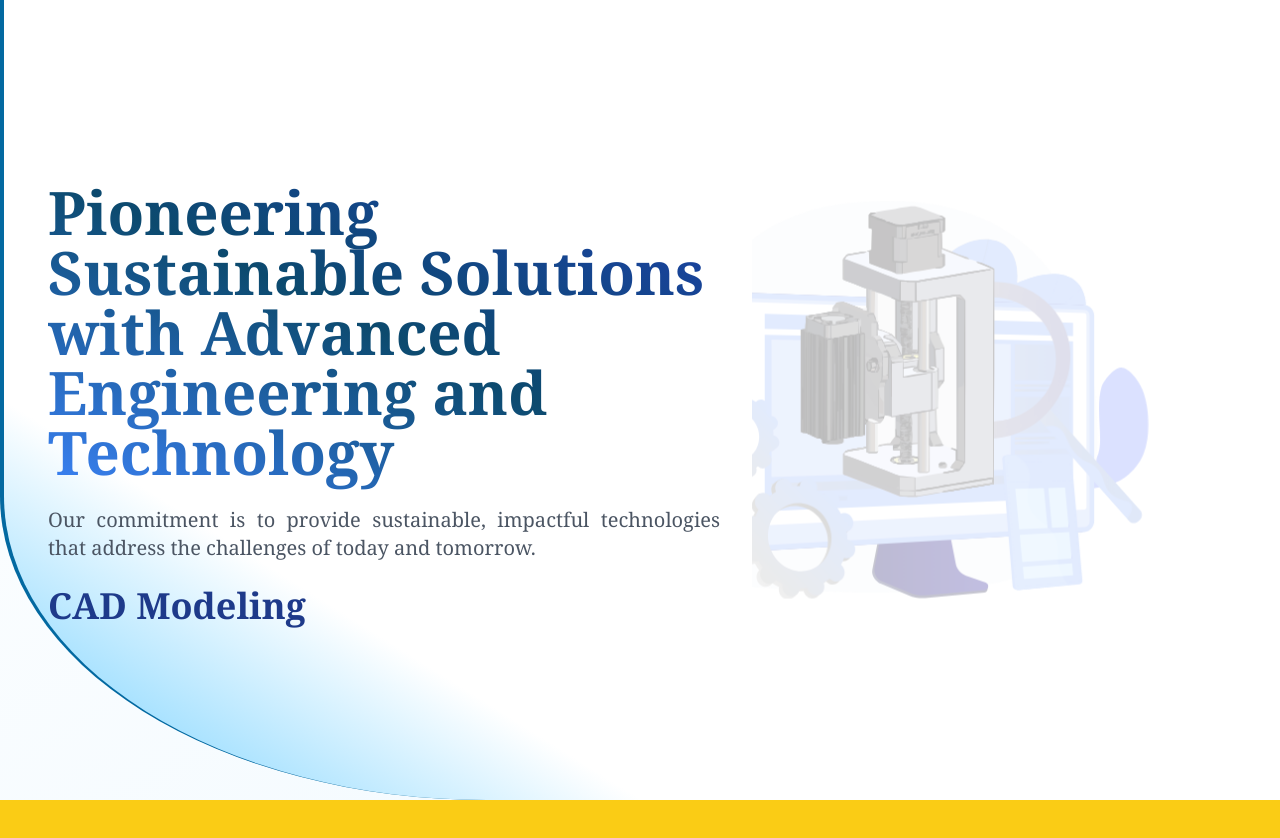
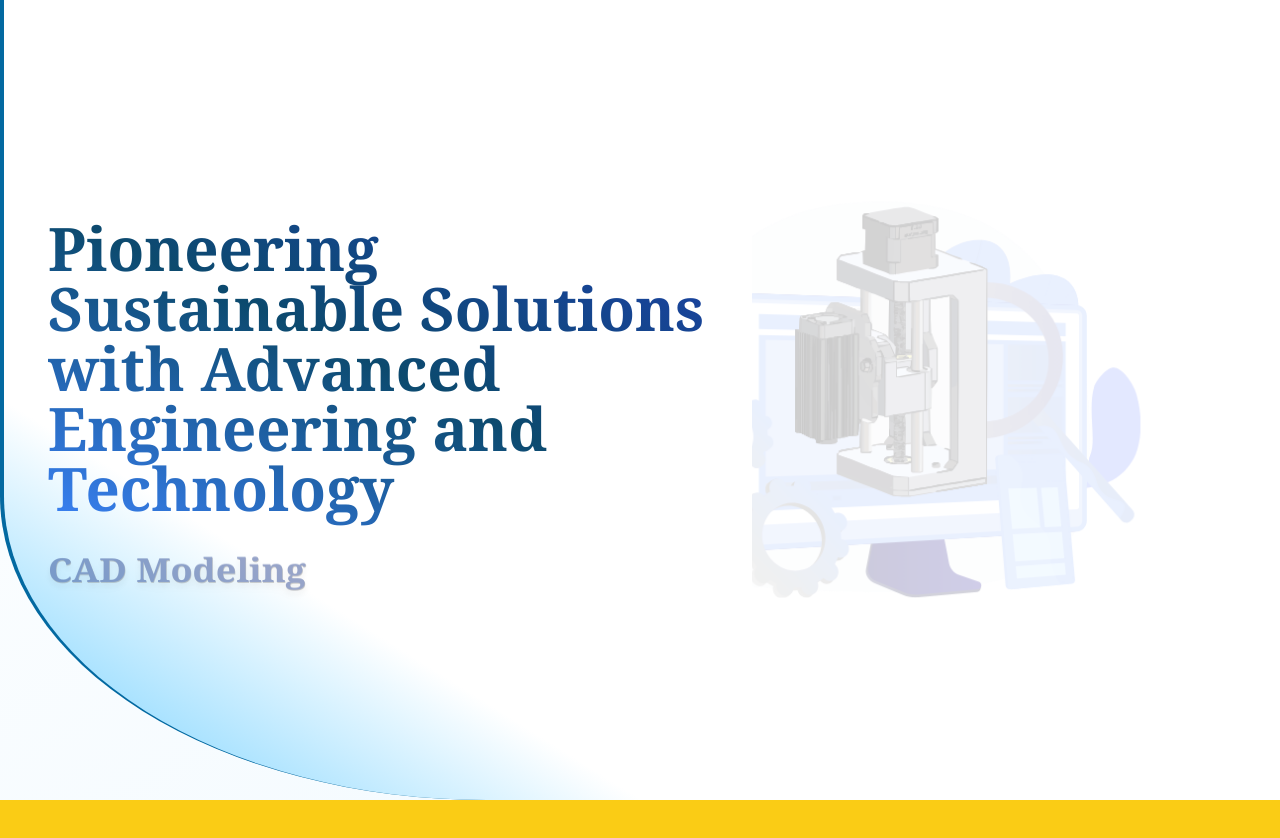
Before and after one commit to tensor-labz/tensor-labz-website, a React (Vite) app: page / in a window 1280 px wide. Shown: the top 838 px of the page. Built offline with nearby package versions, Linux system fonts and the light colour scheme.

Commit message:
fix:Heroseection Transision issue fixed timer setup

```diff
--- a/src/components/Page/Home/Hero/HeroImageSlider.tsx
+++ b/src/components/Page/Home/Hero/HeroImageSlider.tsx
@@ -29,7 +29,7 @@ export default function HeroImageSlider() {
         rotateY: -10, // Added slight rotation for a more 3D effect on exit
       }}
       transition={{
-        duration: 2, // Smooth transition duration
+        duration: 2.3, // Smooth transition duration
         ease: "easeInOut", // Use easeInOut for smooth acceleration and deceleration
       }}
       className="w-full relative overflow-hidden mx-auto"
--- a/src/components/Page/Home/Hero/HeroKeyPoint.tsx
+++ b/src/components/Page/Home/Hero/HeroKeyPoint.tsx
@@ -7,11 +7,11 @@ export default function HeroKeyPoint() {
   return (
     <motion.h1
       key={currentSlide}
-      initial={{ opacity: 0, x: -100 }}  // Start off-screen to the left
-      animate={{ opacity: 1, x: 0 }}     // Move to its original position while fading in
-      exit={{ opacity: 0, x: 100 }}      // Move off-screen to the right while fading out
-      transition={{ duration: 0.5 }}      // Smooth transition duration
-      className="text-4xl lg:text-justify text-center font-bold text-blue-900"
+      initial={{ opacity: 0,rotateX:-45,textShadow:"1px 1px 1px grey" }}  // Start off-screen to the left
+      animate={{ opacity: 1, rotateX:0,textShadow:"none"}}     // Move to its original position while fading in
+      exit={{ opacity: 0,rotateX:45,textShadow:"1px 1px 1px grey" }}      // Move off-screen to the right while fading out
+      transition={{ duration:2.3 }}      // Smooth transition duration
+      className="text-2xl lg:text-4xl lg:text-justify text-center font-bold text-blue-900 drop-shadow-lg"
     >
       {slider.title}
     </motion.h1>
--- a/src/components/Page/Home/Hero/HeroSection.tsx
+++ b/src/components/Page/Home/Hero/HeroSection.tsx
@@ -62,7 +62,7 @@ const HeroSection = () => {
       ></motion.div>
 
       {/* Hero Content Start */}
-      <div className="flex flex-col justify-center lg:w-7/12 w-full z-20 relative font-serif">
+      <div className="flex lg:flex-col flex-col-reverse justify-center lg:w-7/12 w-full z-20 relative font-serif">
         <motion.h1
           custom={0} // Pass index for stagger effect
           initial={{ opacity: 0, x: -50 }}
@@ -71,14 +71,14 @@ const HeroSection = () => {
         >
           {home.hero.title}
         </motion.h1>
-        <motion.p
+        {/* <motion.p
           custom={1} // Pass index for stagger effect
           initial={{ opacity: 0, x: -50 }}
           animate={textControls}
           className="mt-4 lg:text-xl text-lg lg:text-justify text-center text-gray-600 dark:text-gray-300"
         >
          {home.hero.subtitle}
-        </motion.p>
+        </motion.p> */}
         <motion.div initial={{ opacity: 0,x: -50  }} animate={textControls} className="mt-6">
           <HeroKeyPoint/>
         </motion.div>
--- a/src/styles/customtailwind.css
+++ b/src/styles/customtailwind.css
@@ -26,7 +26,7 @@
     @apply  text-base md:text-lg h;
 }
 .hero{
-    @apply text-4xl md:text-left text-center md:text-6xl font-bold md:font-extrabold leading-tight bg-gradient-to-tr from-blue-500 via-sky-900 to-blue-800 bg-clip-text text-transparent py-2;
+    @apply sm:text-3xl text-2xl md:text-left text-center md:text-6xl font-bold md:font-extrabold leading-tight bg-gradient-to-tr from-blue-500 via-sky-900 to-blue-800 bg-clip-text text-transparent py-2;
 }
 .p{
     @apply md:text-base;
```
